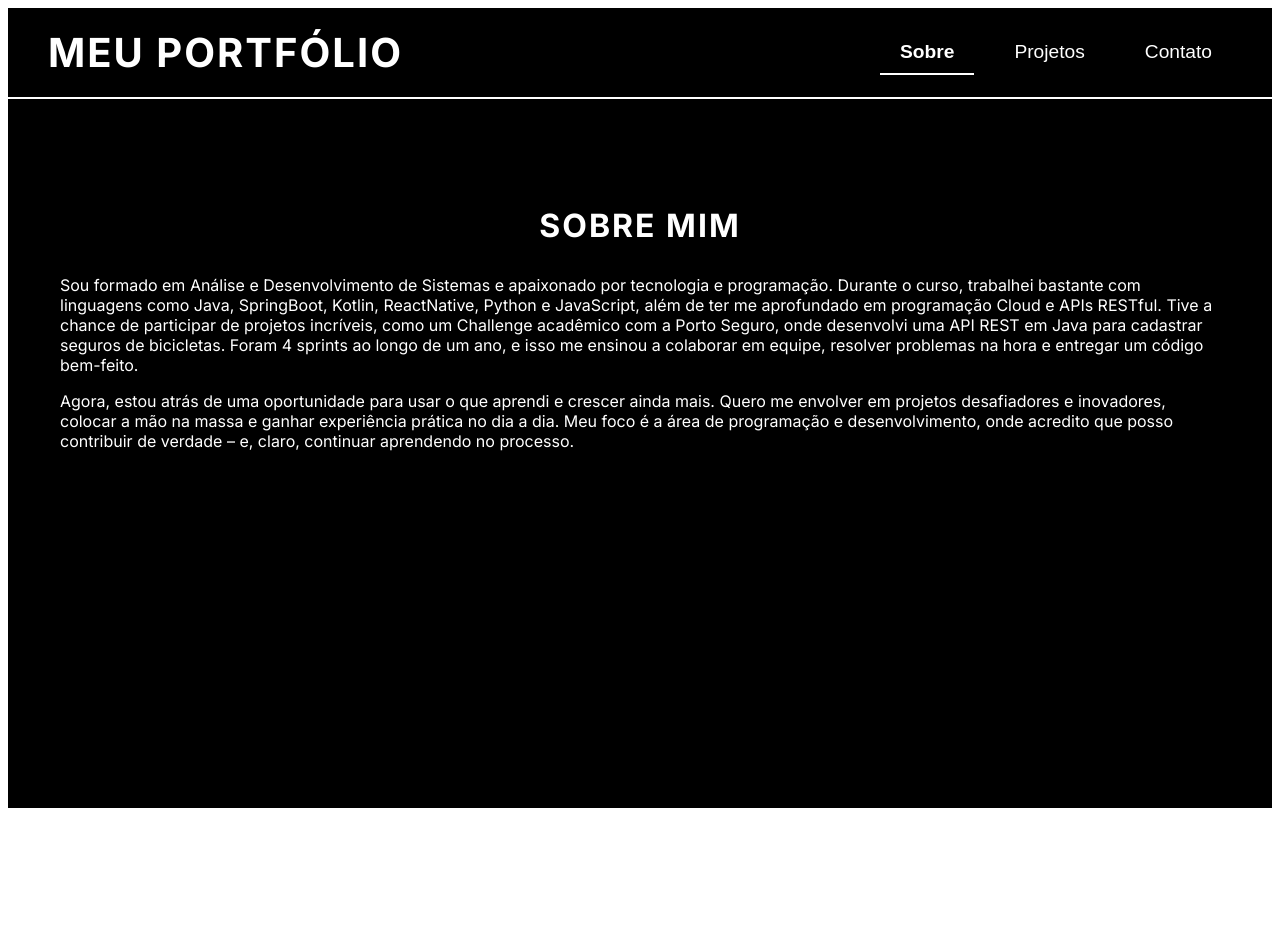
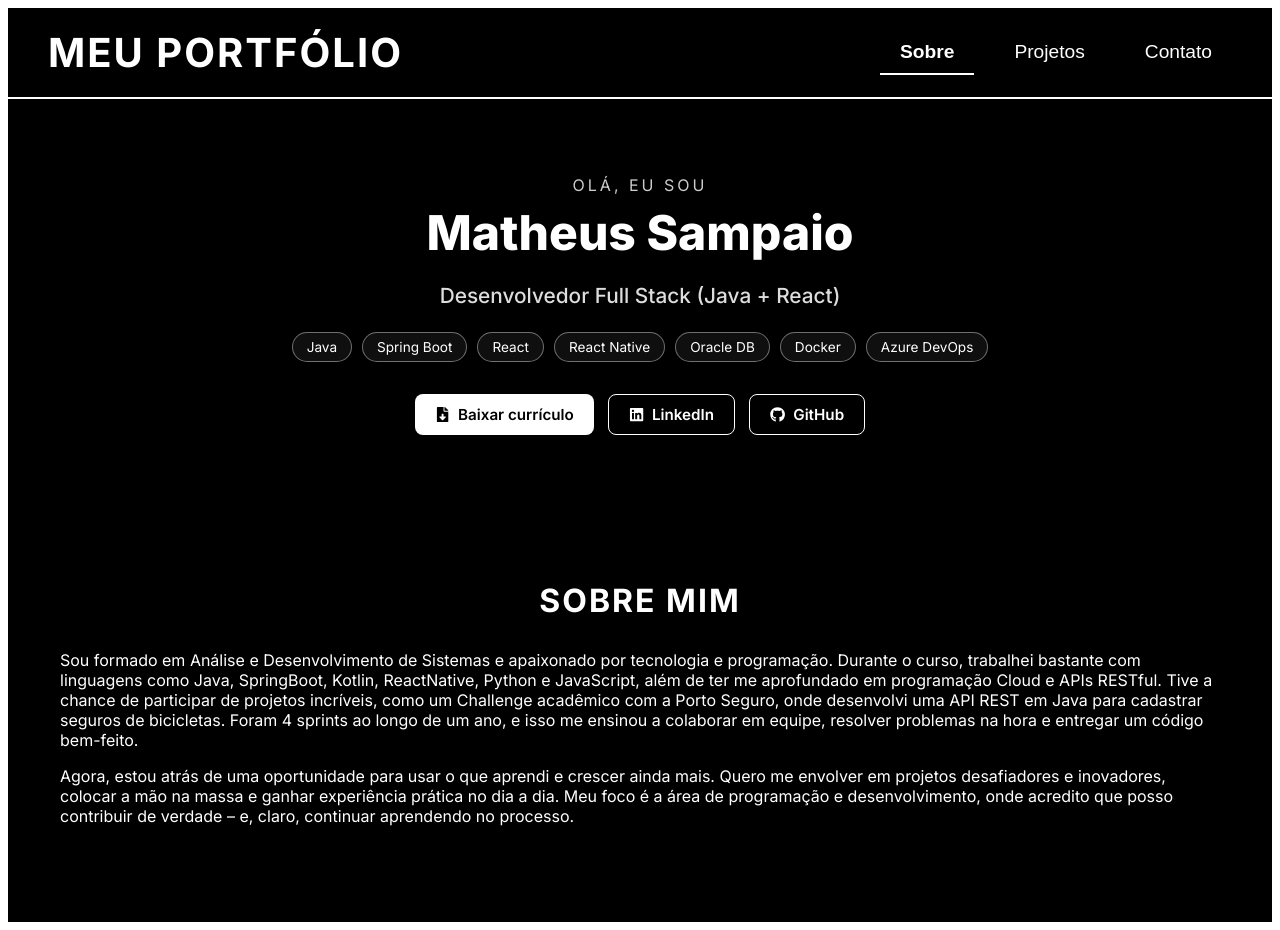
Before and after one commit to matheusCMSampaio/meu-portfolio, a Next.js app: page / in a window 1280 px wide. Before the commit the page ends 816 px from the top, so only its background shows below. Built offline with nearby package versions, Linux system fonts and the light colour scheme.

Commit message:
docs: adiciona curriculo em PDF na pasta public

```diff
--- /dev/null
+++ b/src/app/components/Hero.jsx
@@ -0,0 +1,47 @@
+"use client";
+import styles from '../styles/Home.module.css';
+import { FaLinkedin, FaGithub, FaFileDownload } from 'react-icons/fa';
+
+const STACK = ['Java', 'Spring Boot', 'React', 'React Native', 'Oracle DB', 'Docker', 'Azure DevOps'];
+
+export default function Hero() {
+  return (
+    <section className={styles.hero}>
+      <p className={styles.heroEyebrow}>Olá, eu sou</p>
+      <h2 className={styles.heroName}>Matheus Sampaio</h2>
+      <p className={styles.heroRole}>Desenvolvedor Full Stack (Java + React)</p>
+
+      <div className={styles.heroStack}>
+        {STACK.map((tech) => (
+          <span key={tech} className={styles.stackBadge}>{tech}</span>
+        ))}
+      </div>
+
+      <div className={styles.heroCtas}>
+        <a
+          href="/curriculo-matheus-sampaio.pdf"
+          download
+          className={styles.ctaPrimary}
+        >
+          <FaFileDownload /> Baixar currículo
+        </a>
+        <a
+          href="https://www.linkedin.com/in/matheuscmsamp/"
+          target="_blank"
+          rel="noopener noreferrer"
+          className={styles.ctaSecondary}
+        >
+          <FaLinkedin /> LinkedIn
+        </a>
+        <a
+          href="https://github.com/matheusCMSampaio"
+          target="_blank"
+          rel="noopener noreferrer"
+          className={styles.ctaSecondary}
+        >
+          <FaGithub /> GitHub
+        </a>
+      </div>
+    </section>
+  );
+}
--- a/src/app/page.js
+++ b/src/app/page.js
@@ -4,6 +4,7 @@ import { useState } from 'react';
 import Projetos from './components/Projetos';
 import Sobre from './components/Sobre';
 import Contato from './components/Contato';
+import Hero from './components/Hero';
 import { FaBars } from 'react-icons/fa';
 import { motion, AnimatePresence } from 'framer-motion';
 import styles from './styles/Home.module.css';
@@ -72,6 +73,7 @@ export default function Home() {
           ))}
         </nav>
       )}
+      <Hero />
       <main>
         <AnimatePresence mode="wait">
           {activeTab === 'sobre' && (
--- a/src/app/styles/Home.module.css
+++ b/src/app/styles/Home.module.css
@@ -94,6 +94,102 @@
   z-index: 1000;
   box-shadow: 0 8px 20px rgba(0, 0, 0, 0.5);
   display: none;
+}
+
+.hero {
+  padding: 60px 20px 40px;
+  max-width: 900px;
+  margin: 0 auto;
+  text-align: center;
+}
+
+.heroEyebrow {
+  font-size: 1rem;
+  color: #ccc;
+  letter-spacing: 3px;
+  text-transform: uppercase;
+  margin-bottom: 8px;
+}
+
+.heroName {
+  font-size: 3rem;
+  font-weight: 800;
+  margin: 0 0 8px;
+  color: #fff;
+}
+
+.heroRole {
+  font-size: 1.3rem;
+  color: #ddd;
+  font-weight: 500;
+  margin-bottom: 24px;
+}
+
+.heroStack {
+  display: flex;
+  flex-wrap: wrap;
+  justify-content: center;
+  gap: 10px;
+  margin-bottom: 32px;
+}
+
+.stackBadge {
+  border: 1px solid rgba(255, 255, 255, 0.4);
+  border-radius: 999px;
+  padding: 6px 14px;
+  font-size: 0.85rem;
+  color: #fff;
+  background: rgba(255, 255, 255, 0.06);
+}
+
+.heroCtas {
+  display: flex;
+  flex-wrap: wrap;
+  justify-content: center;
+  gap: 14px;
+}
+
+.ctaPrimary, .ctaSecondary {
+  display: inline-flex;
+  align-items: center;
+  gap: 8px;
+  padding: 10px 20px;
+  border-radius: 8px;
+  font-size: 0.95rem;
+  font-weight: 600;
+  text-decoration: none;
+  transition: all 0.25s ease;
+}
+
+.ctaPrimary {
+  background: #fff;
+  color: #000;
+}
+
+.ctaPrimary:hover {
+  background: #ccc;
+  transform: translateY(-2px);
+}
+
+.ctaSecondary {
+  border: 1px solid #fff;
+  color: #fff;
+  background: transparent;
+}
+
+.ctaSecondary:hover {
+  background: rgba(255, 255, 255, 0.1);
+  transform: translateY(-2px);
+}
+
+@media (max-width: 768px) {
+  .heroName {
+    font-size: 2.1rem;
+  }
+
+  .heroRole {
+    font-size: 1.05rem;
+  }
 }
 
 .section {
```
Also changed, not shown: 2 other files (tests, documents, lock files or other folders).
